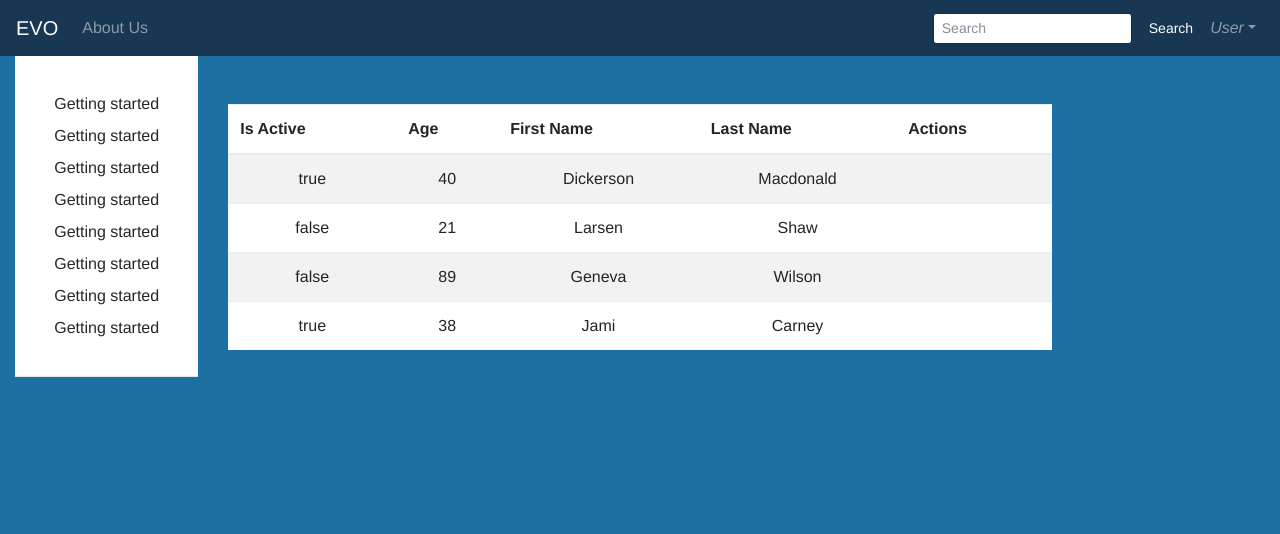
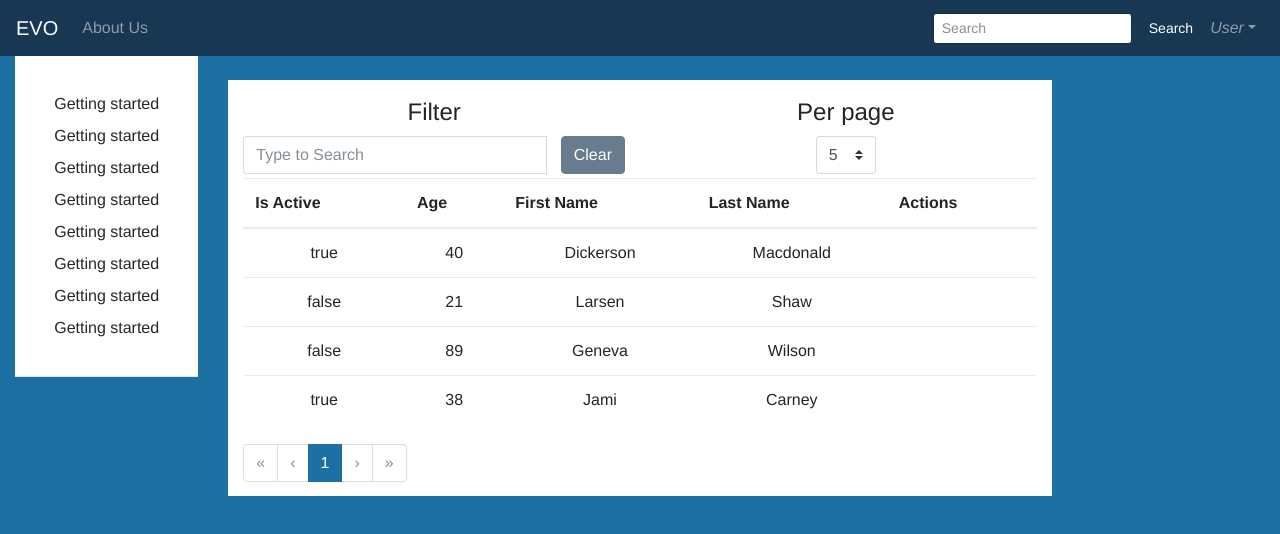
Before and after one commit to Khalil09/politics-db, a Vue app in the folder client/: page /#/ in a window 1280 px wide. Shown: the top 534 px of the page. Built offline with nearby package versions, Linux system fonts and the light colour scheme.

Commit message:
changes on the table

```diff
--- a/client/src/components/DBTable.vue
+++ b/client/src/components/DBTable.vue
@@ -1,27 +1,43 @@
 <template>
-  <div class="box">
-    <b-table striped hover :items="items" :fields="fields">
+  <b-container fluid class="box">
+    <b-row>
+      <b-col md="6" class="my-1">
+        <b-form-group horizontal label="Filter" class="mb-0">
+          <b-input-group>
+            <b-form-input v-model="filter" placeholder="Type to Search" /> &nbsp;&nbsp;&nbsp;
+            <b-input-group-append>
+              <b-btn :disabled="!filter" @click="filter = ''">Clear</b-btn>
+            </b-input-group-append>
+          </b-input-group>
+        </b-form-group>
+      </b-col>
+      <b-col md="6" class="my-1">
+        <b-form-group horizontal label="Per page" class="mb-0">
+          <b-form-select :options="pageOptions" v-model="perPage" />
+        </b-form-group>
+      </b-col>
+    </b-row>
+
+    <b-table show-empty stacked="md" :items="items" :fields="fields" :current-page="currentPage" :per-page="perPage" :filter="filter" @filtered="onFiltered">
       <template slot="actions" slot-scope="row">
-      <!-- we use @click.stop here to prevent emitting of a 'row-clicked' event  -->
-        <b-button size="sm" @click.stop="row.toggle" class="mr-2">
-         {{ row.detailsShowing ? 'Hide' : 'Show'}} Details
+        <b-button size="sm" @click.stop="info(row.item, row.index, $event.target)" class="mr-1">
+          Edit
         </b-button>
       </template>
-      <template slot="row-details" slot-scope="row">
-        <b-card>
-          <b-row class="mb-2">
-            <b-col sm="3" class="text-sm-right"><b>Age:</b></b-col>
-            <b-col>{{ row.item.age }}</b-col>
-          </b-row>
-          <b-row class="mb-2">
-            <b-col sm="3" class="text-sm-right"><b>Is Active:</b></b-col>
-            <b-col>{{ row.item.isActive }}</b-col>
-          </b-row>
-          <b-button size="sm" @click="row.toggle">Hide Details</b-button>
-        </b-card>
-      </template>
     </b-table>
-  </div>
+
+    <b-row>
+      <b-col md="6" class="my-1">
+        <b-pagination :total-rows="totalRows" :per-page="perPage" v-model="currentPage" class="my-0" />
+      </b-col>
+    </b-row>
+
+    <!-- Info modal -->
+    <b-modal id="modalInfo" @hide="resetModal" :title="modalInfo.title" ok-only>
+      <pre>{{ modalInfo.content }}</pre>
+    </b-modal>
+
+  </b-container>
 </template>
 
 <script>
@@ -37,7 +53,30 @@
     data () {
       return {
         fields: getFields(this.dt),
-        items: this.dt
+        items: this.dt,
+        currentPage: 1,
+        perPage: 5,
+        totalRows: this.dt.length,
+        pageOptions: [ 5, 10, 15 ],
+        filter: null,
+        modalInfo: { title: '', content: '' }
+      }
+    },
+    computed: {},
+    methods: {
+      info (item, index, button) {
+        this.modalInfo.title = `Row index: ${index}`
+        this.modalInfo.content = JSON.stringify(item, null, 2)
+        this.$root.$emit('bv::show::modal', 'modalInfo', button)
+      },
+      resetModal () {
+        this.modalInfo.title = ''
+        this.modalInfo.content = ''
+      },
+      onFiltered (filteredItems) {
+        // Trigger pagination to update the number of buttons/pages due to filtering
+        this.totalRows = filteredItems.length
+        this.currentPage = 1
       }
     }
   }
@@ -55,5 +94,6 @@
 <style>
   .box {
     background-color: white;
+    padding: 10px;
   }
 </style>
--- a/client/src/components/Home.vue
+++ b/client/src/components/Home.vue
@@ -3,15 +3,14 @@
     <navbar></navbar>
     <b-container fluid>
       <b-row>
-        <b-col class="noPadding">
+        <b-col cols="2" class="noPadding">
           <TableList></TableList>
         </b-col>
         <b-col cols="8">
           <br/>
-          <br/>
           <dbTable v-bind:dt="items"></dbTable>
         </b-col>
-        <b-col></b-col>
+        <b-col cols="2"></b-col>
       </b-row>
     </b-container>
   </div>
```
